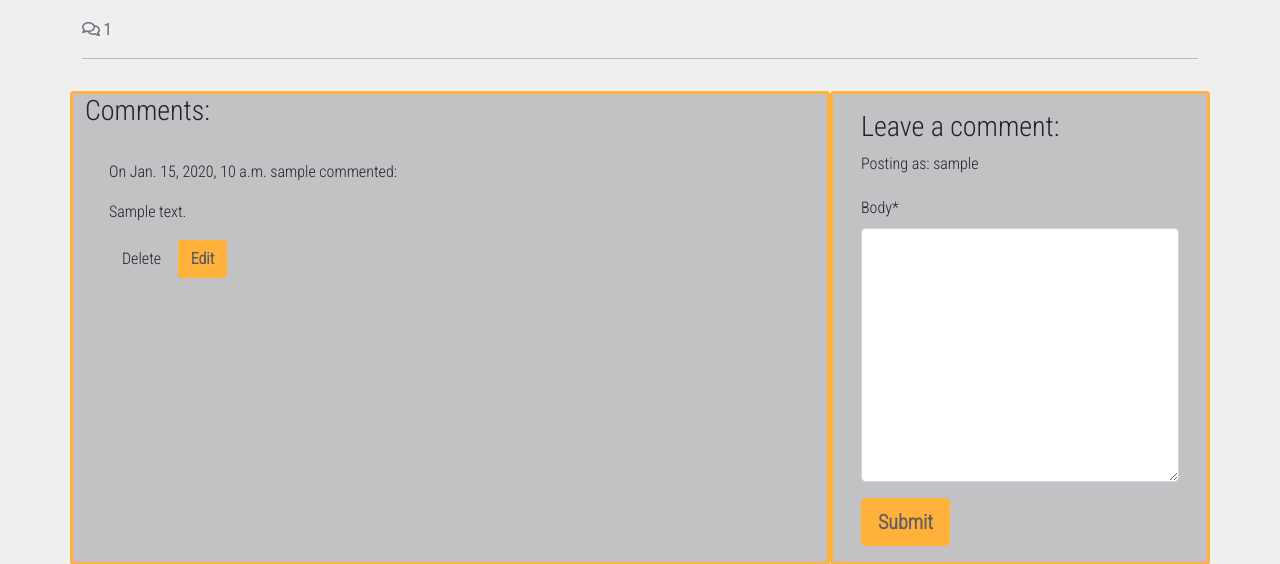
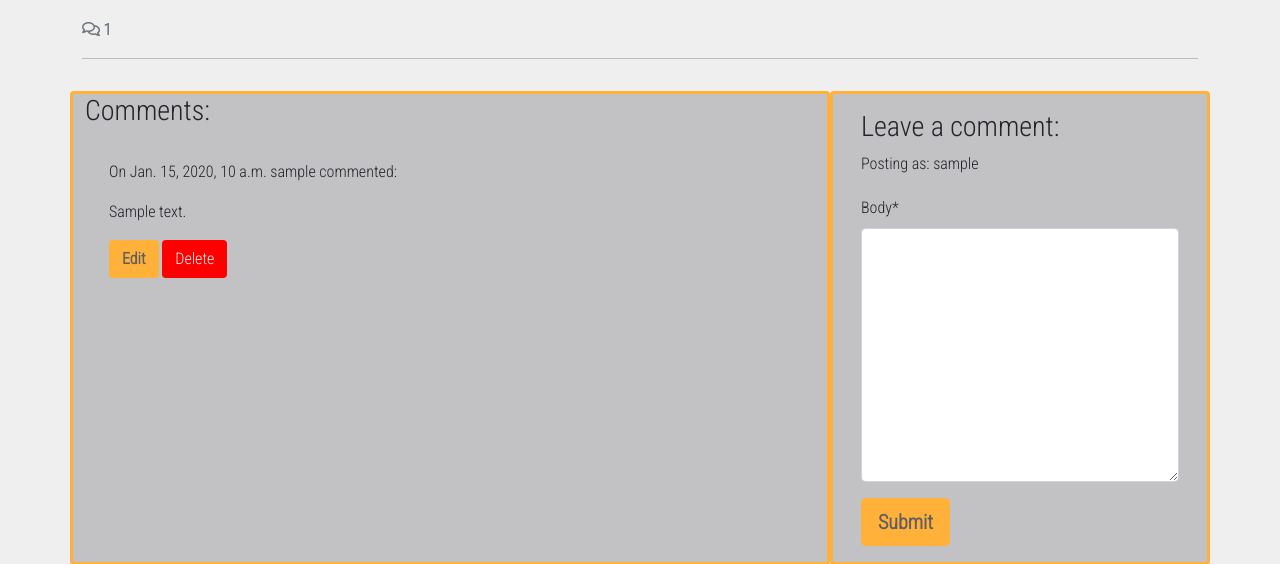
Before and after one commit to Chris-Tollan/run-tribe, a Django app: a page that uses blog/templates/blog/post_detail.html in a window 1280 px wide. Shown: the part 882-1446 px from the top of the page. Run offline with Django 4.2, Linux system fonts and the light colour scheme; a user stored in the database is signed in; tables that the repository leaves empty hold one stand-in row (values such as "Sample post"); some libraries are stand-ins or nearby versions.

Commit message:
style delete button

```diff
--- a/blog/templates/blog/post_detail.html
+++ b/blog/templates/blog/post_detail.html
@@ -51,8 +51,8 @@
                     </p>
                     {% endif %}
                     {% if user.is_authenticated and comment.author == user %}
+                    <button class="btn btn-edit" comment_id="{{ comment.id }}">Edit</button>
                     <button class="btn btn-delete" comment_id="{{ comment.id }}">Delete</button>
-                    <button class="btn btn-edit" comment_id="{{ comment.id }}">Edit</button>
                     {% endif %}
                 </div>
                 {% endfor %}
--- a/static/css/style.css
+++ b/static/css/style.css
@@ -77,6 +77,12 @@ body {
     font-weight: bold;
 }
 
+.btn-delete {
+    background-color: red;
+    color: #EFEFF0;
+    font-weight: white;
+}
+
 .btn-signup:hover,
 .btn-edit:hover {
     text-decoration: none;
```
